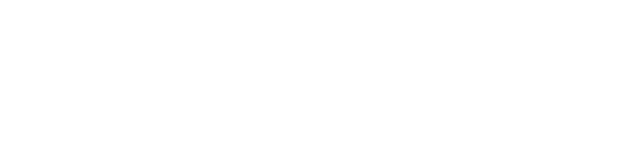
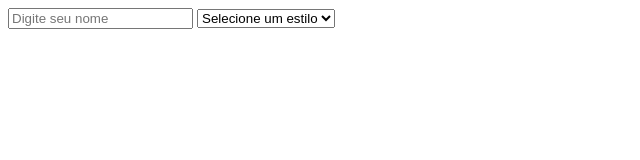
Before and after one commit to andreastoullondev/consumindoAPI, a plain HTML site: page index.html in a window 1280 px wide. Shown: the whole page, without its empty margins (0-640 px from the left). Drawn offline with Linux system fonts and the light colour scheme.

Commit message:
estrutura do html

```diff
--- a/index.html
+++ b/index.html
@@ -3,9 +3,20 @@
 <head>
     <meta charset="UTF-8">
     <meta name="viewport" content="width=device-width, initial-scale=1.0">
-    <title>Document</title>
+    <title>Gerador de Avatar</title>
 </head>
 <body>
 
+
+
+    <section><!--Tela principal-->
+        <div class="container">
+            <input type="text" id="nome-input" placeholder="Digite seu nome">
+            <select id="estilo-select">
+                <option value="">Selecione um estilo</option>
+            </select>
+            <div id="avatar-container"></div>
+        </div>
+    </section>
 </body>
 </html>
```
